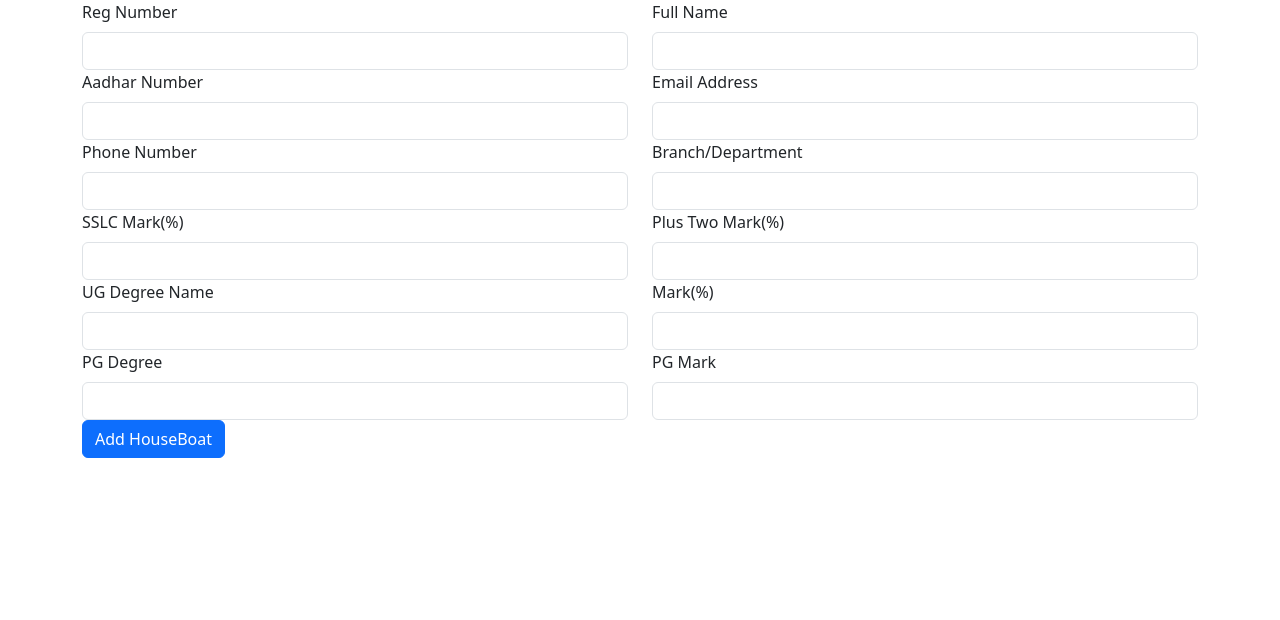
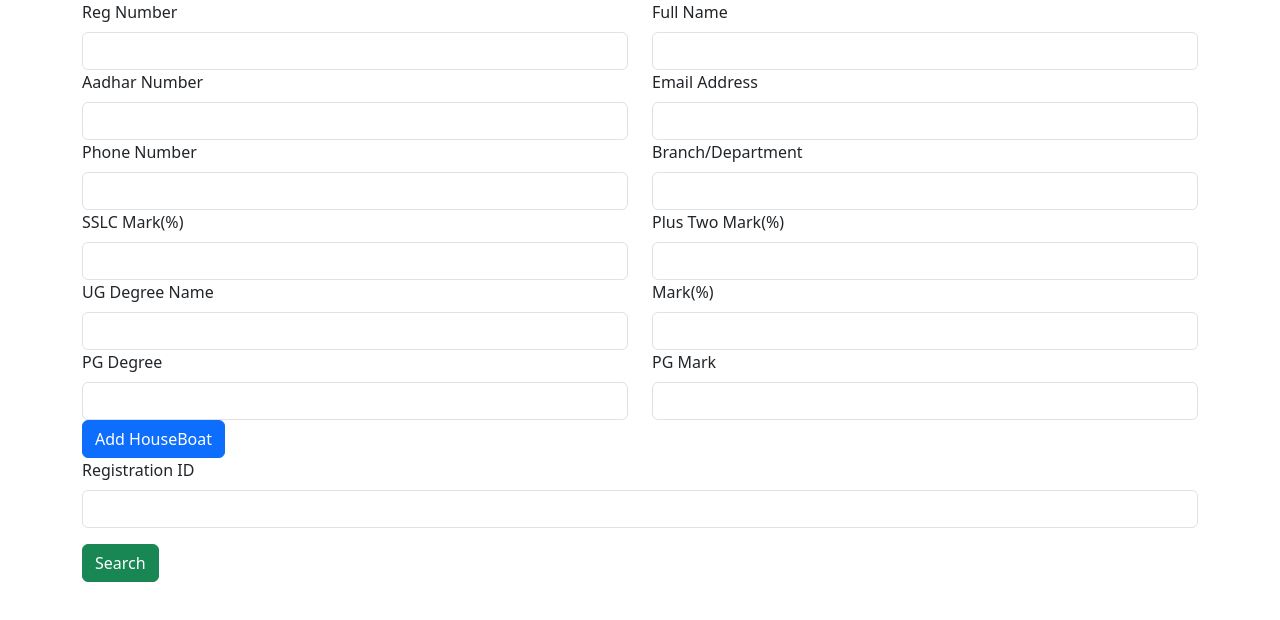
Before and after one commit to joeljacob-lab/campus-app, a React (Vite) app: page / in a window 1280 px wide. Shown: the top 620 px of the page. Built offline with nearby package versions, Linux system fonts and the light colour scheme.

Commit message:
search student comp

```diff
--- a/src/App.jsx
+++ b/src/App.jsx
@@ -4,6 +4,7 @@ import viteLogo from './assets/vite.svg'
 import heroImg from './assets/hero.png'
 import './App.css'
 import AddStud from './components/AddStud'
+import SearchStud from './components/SearchStud'
 
 function App() {
   const [count, setCount] = useState(0)
@@ -11,6 +12,7 @@ function App() {
   return (
     <>
       <AddStud />
+      <SearchStud />
     </>
   )
 }
--- /dev/null
+++ b/src/components/SearchStud.jsx
@@ -0,0 +1,33 @@
+import React from 'react'
+
+
+const SearchStud = () => {
+    return (
+        <div>
+
+            <div className="container">
+                <div className="row">
+                    <div className="col col-12 col-sm-12 col-md-12 col-lg-12 col-xl-12 col-xxl-12">
+
+                        <div className="row g-3">
+                            <div className="col col-12 col-sm-12 col-md-12 col-lg-12 col-xl-12 col-xxl-12">
+                                <label htmlFor="" className="form-label">Registration ID</label>
+                                <input type="text" className="form-control" />
+                            </div>
+                            <div className="col col-12 col-sm-12 col-md-12 col-lg-12 col-xl-12 col-xxl-12">
+
+                                <button className="btn btn-success">Search</button>
+
+                            </div>
+                        </div>
+
+
+                    </div>
+                </div>
+            </div>
+
+        </div>
+    )
+}
+
+export default SearchStud
```
